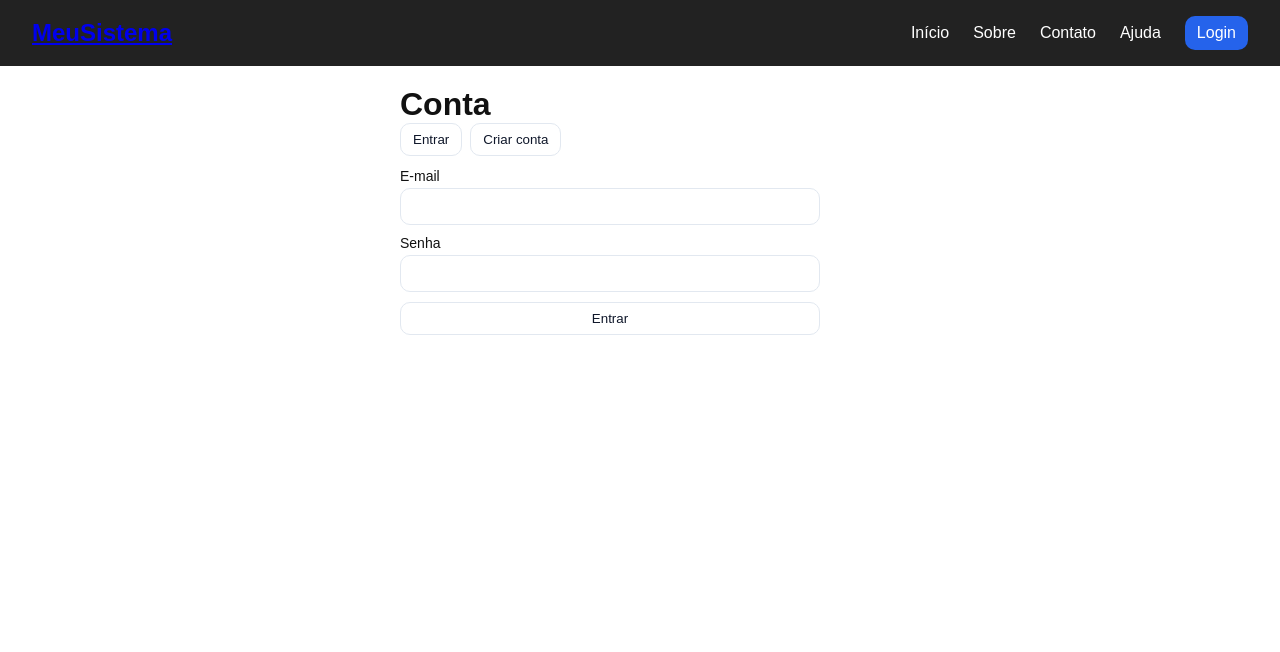
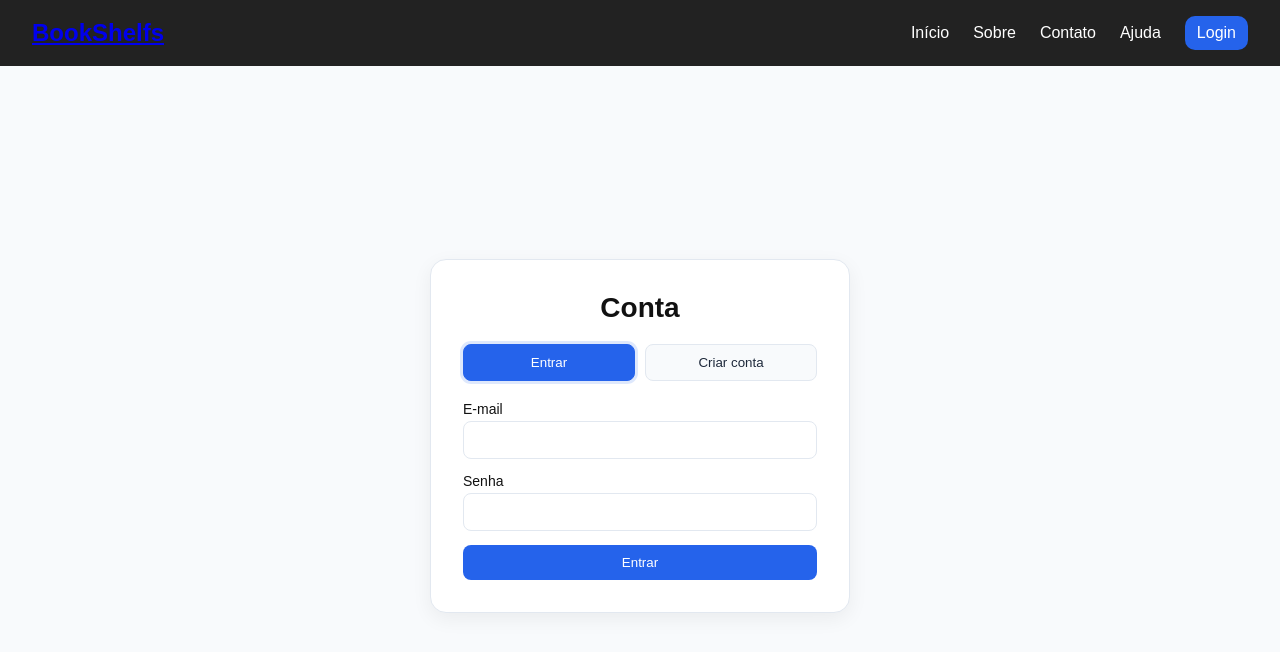
Before and after one commit to erik2160/capstone-devweb, a React (Vite) app: page /auth in a window 1280 px wide. Shown: the top 652 px of the page. Built offline with nearby package versions, Linux system fonts and the light colour scheme.

Commit message:
feat: profile page

```diff
--- a/src/components/BookCard.jsx
+++ b/src/components/BookCard.jsx
@@ -1,3 +1,4 @@
+/* eslint-disable react/prop-types */
 import React from 'react';
 import { Link } from 'react-router-dom';
 
--- a/src/components/Header/Header.css
+++ b/src/components/Header/Header.css
@@ -20,6 +20,8 @@
 .logo {
   font-size: 1.5rem;
   font-weight: bold;
+  text-decoration: none;
+  color: #fff;
 }
 
 .nav {
--- a/src/components/Header/Header.jsx
+++ b/src/components/Header/Header.jsx
@@ -9,7 +9,7 @@ export default function Header() {
     return (
         <header className="header">
             <div className="logo">
-                <Link to="/">MeuSistema</Link>
+                <Link to="/">BookShelfs</Link>
             </div>
             <nav className="nav">
                 <Link to="/">Início</Link>
--- a/src/components/Pagination.jsx
+++ b/src/components/Pagination.jsx
@@ -1,3 +1,4 @@
+/* eslint-disable react/prop-types */
 import React from 'react';
 
 export default function Pagination({ page, hasPrev, hasNext, onPrev, onNext }) {
--- a/src/context/AuthContext.jsx
+++ b/src/context/AuthContext.jsx
@@ -1,3 +1,4 @@
+/* eslint-disable react/prop-types */
 import React, {
     createContext,
     useContext,
--- a/src/index.css
+++ b/src/index.css
@@ -163,6 +163,7 @@ body {
     border-radius: 10px;
     background: #fff;
 }
+
 .btn-primary {
     background: #2563eb;
     color: #fff !important;
--- a/src/pages/Auth.jsx
+++ b/src/pages/Auth.jsx
@@ -1,6 +1,7 @@
 import React, { useState } from 'react';
 import { useNavigate, Navigate } from 'react-router-dom';
 import { useAuth } from '../context/AuthContext';
+import './auth.css';
 
 export default function AuthPage() {
     const { user, loading, login, register } = useAuth();
@@ -37,28 +38,33 @@ export default function AuthPage() {
     };
 
     return (
-        <main style={{ padding: 20, maxWidth: 520, margin: '0 auto' }}>
-            <h1>Conta</h1>
+        <main className="auth-page">
+            <div className="auth-card">
+                <h1 className="auth-title">Conta</h1>
 
-            <div style={{ display: 'flex', gap: 8, marginBottom: 12 }}>
+                <div className="auth-tabs">
                     <button
+                        type="button"
                         onClick={() => setTab('login')}
-                    className={tab === 'login' ? 'btn primary' : 'btn'}
+                        className={`tab-btn ${tab === 'login' ? 'active' : ''}`}
                     >
                         Entrar
                     </button>
                     <button
+                        type="button"
                         onClick={() => setTab('register')}
-                    className={tab === 'register' ? 'btn primary' : 'btn'}
+                        className={`tab-btn ${
+                            tab === 'register' ? 'active' : ''
+                        }`}
                     >
                         Criar conta
                     </button>
                 </div>
 
-            {msg && <p style={{ color: 'crimson' }}>{msg}</p>}
+                {msg && <p className="auth-msg">{msg}</p>}
 
                 {tab === 'login' ? (
-                <form onSubmit={handleLogin} className="form">
+                    <form onSubmit={handleLogin} className="auth-form">
                         <label>
                             E-mail
                             <input
@@ -84,7 +90,7 @@ export default function AuthPage() {
                         </button>
                     </form>
                 ) : (
-                <form onSubmit={handleRegister} className="form">
+                    <form onSubmit={handleRegister} className="auth-form">
                         <label>
                             Nome
                             <input
@@ -121,6 +127,7 @@ export default function AuthPage() {
                         </button>
                     </form>
                 )}
+            </div>
         </main>
     );
 }
--- /dev/null
+++ b/src/pages/auth.css
@@ -0,0 +1,110 @@
+/* --- layout geral --- */
+.auth-page {
+    min-height: calc(100vh - 60px); /* desconta o header */
+    display: flex;
+    justify-content: center;
+    align-items: center;
+    background: #f8fafc;
+    padding: 20px;
+}
+
+.auth-card {
+    background: #fff;
+    border: 1px solid #e2e8f0;
+    border-radius: 16px;
+    box-shadow: 0 6px 20px rgba(0, 0, 0, 0.06);
+    padding: 32px;
+    width: 100%;
+    max-width: 420px;
+    display: flex;
+    flex-direction: column;
+    align-items: stretch;
+}
+
+.auth-title {
+    text-align: center;
+    font-size: 28px;
+    margin-bottom: 20px;
+}
+
+/* --- abas --- */
+.auth-tabs {
+    display: flex;
+    gap: 10px;
+    justify-content: center;
+    margin-bottom: 20px;
+}
+
+.tab-btn {
+    flex: 1;
+    border: 1px solid #e2e8f0;
+    background: #f8fafc;
+    color: #1e293b;
+    padding: 10px 0;
+    border-radius: 8px;
+    font-weight: 500;
+    transition: all 0.2s ease;
+    cursor: pointer;
+}
+
+.tab-btn:hover {
+    background: #e2e8f0;
+}
+
+.tab-btn.active {
+    background: #2563eb;
+    color: #fff;
+    border-color: #2563eb;
+    box-shadow: 0 0 0 3px rgba(37, 99, 235, 0.15);
+}
+
+/* --- formulário --- */
+.auth-form {
+    display: grid;
+    gap: 14px;
+}
+
+.auth-form label {
+    display: grid;
+    gap: 4px;
+    font-size: 14px;
+}
+
+.auth-form input {
+    padding: 10px 12px;
+    border: 1px solid #e2e8f0;
+    border-radius: 8px;
+    font-size: 14px;
+    outline: none;
+}
+
+.auth-form input:focus {
+    border-color: #2563eb;
+    box-shadow: 0 0 0 3px rgba(37, 99, 235, 0.15);
+}
+
+/* --- mensagens --- */
+.auth-msg {
+    color: crimson;
+    text-align: center;
+    margin-bottom: 10px;
+}
+
+/* --- botão principal --- */
+.btn.primary {
+    background: #2563eb;
+    color: #fff;
+    border: none;
+    border-radius: 8px;
+    padding: 10px;
+    font-weight: 500;
+    transition: background 0.2s;
+    cursor: pointer;
+}
+.btn.primary:hover {
+    background: #1d4ed8;
+}
+.btn.primary:disabled {
+    background: #93c5fd;
+    cursor: not-allowed;
+}
--- a/src/service/authService.js
+++ b/src/service/authService.js
@@ -1,3 +1,4 @@
+/* eslint-disable react/prop-types */
 const USERS_KEY = 'auth.users.v1';
 const SESSION_KEY = 'auth.session.v1';
 
```
Lines whose indentation alone changed are shown as unchanged.
